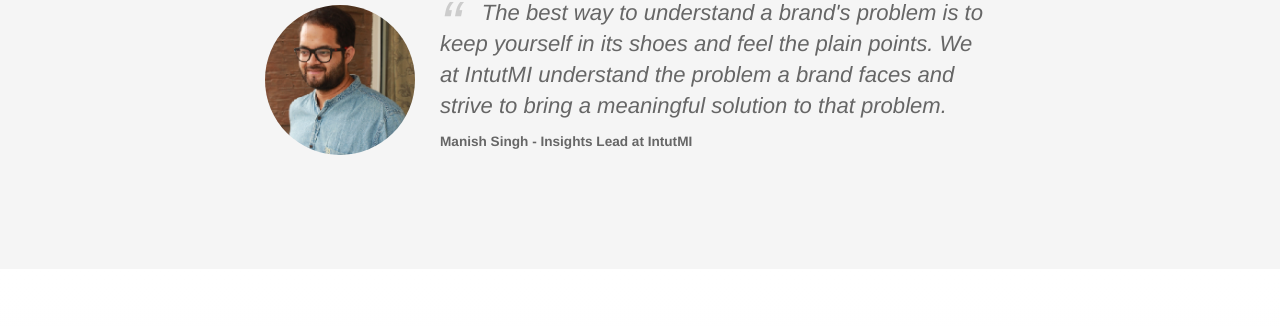
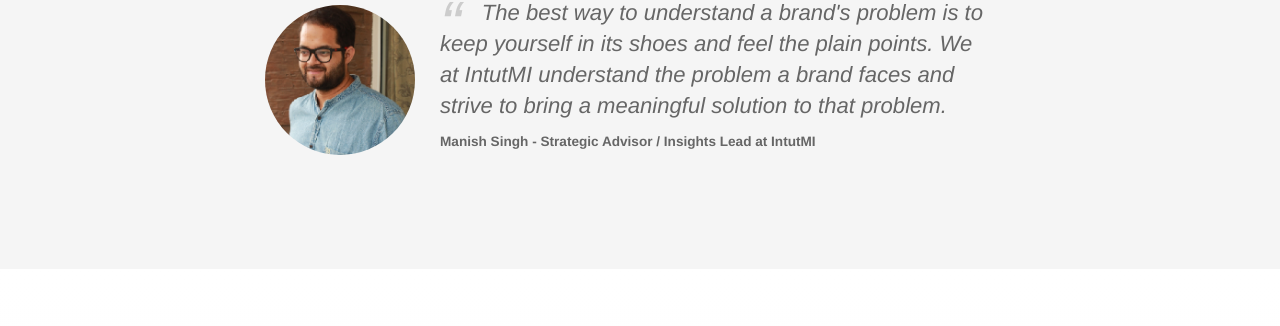
Before and after one commit to intutdev/intutmi.github.io, a Jekyll site: the page built from index.html, in a window 1280 px wide and 900 px high, scrolled down 2429 px. Shown: the part 126-452 px from the top of the window. Built offline with Jekyll 4.4.1, drawn with Linux system fonts in a browser that asks for light colours.

Commit message:
Updated 2 files via CloudCannon

```diff
--- a/_layouts/default.html
+++ b/_layouts/default.html
@@ -2,14 +2,14 @@
 
 <html lang="en">
 	<head>
-		<meta charset="utf-8">
-		<meta name="viewport" content="width=device-width, initial-scale=1">
+		<meta charset="utf-8" />
+		<meta name="viewport" content="width=device-width, initial-scale=1" />
 
 		{% seo %}
 		{% feed_meta %}
 
-		<link rel="stylesheet" href="{{ site.baseurl }}/css/screen.css">
-		<link rel="icon" type="image/png" href="{{ site.baseurl }}/favicon.png">
+		<link rel="stylesheet" href="{{ site.baseurl }}/css/screen.css" />
+		<link rel="icon" type="image/png" href="{{ site.baseurl }}/favicon.png" />
 
 		{% if jekyll.environment == 'production' and site.google_analytics_key != '' %}
 			<script>
@@ -23,28 +23,32 @@
 	<body>
 		<header>
 			<div class="container editable">
-				<div class="company-name"><a href="{{ site.baseurl }}/"><img src="{{ site.baseurl }}/images/logo.svg" alt="IntutMI Logo" width="105" height="53" /></a></div>
-				{% include navigation.html %}
+				<div class="company-name"><a class="cc-active" href="/"><img alt="IntutMI Logo" width="105" height="53" src="/images/logo.svg" /></a></div>
+				<nav><a class="nav-toggle" id="open-nav" href="#">☰</a> <a class="editor-link btn" href="cloudcannon:collections/_data/navigation.yml"><strong>✎</strong> Edit navigation</a> <a href="/services/
+				">Services</a> <a href="/blog/
+				">Blog</a> <a href="/about/
+				">About</a></nav>
 			</div>
 		</header>
 		{{ content }}
 		<footer>
 			<div class="container editable">
-				<p class="editor-link"><a href="cloudcannon:collections/_data/footer.yml" class="btn"><strong>&#9998;</strong> Edit footer</a></p>
+				<p class="editor-link"><a class="btn" href="cloudcannon:collections/_data/footer.yml"><strong>✎</strong> Edit footer</a></p>
 				<div class="footer-columns">
-					{% for column in site.data.footer %}
 					<ul class="footer-links">
-						{% for link in column.links %}
-							<li><a {% if link.new_window %}target="_blank"{% endif %} href="{% include relative-src.html src=link.link %}" {% if link.social_icon %}class="{{ link.social_icon }}-icon"{% endif %}>
-								{% if link.social_icon %}
-									{% include social-icon.html icon=link.social_icon %}
-								{% endif %}
-								{{ link.name }}</a></li>
-						{% endfor %}
+						<li><a href="/services/
+				">Services</a></li>
+						<li><a href="/blog/
+				">Blog</a></li>
+						<li><a href="/about/
+				">About</a></li>
 					</ul>
-					{% endfor %}
+					<ul class="footer-links">
+						<li><a target="_blank" class="LinkedIn-icon" href="https://www.linkedin.com/company/intutmi/
+				"><svg fill="#000000" height="24" viewbox="0 0 24 24" width="24" xmlns="http://www.w3.org/2000/svg"><path d="M19,19H16V13.7A1.5,1.5 0 0,0 14.5,12.2A1.5,1.5 0 0,0 13,13.7V19H10V10H13V11.2C13.5,10.36 14.59,9.8 15.5,9.8A3.5,3.5 0 0,1 19,13.3M6.5,8.31C5.5,8.31 4.69,7.5 4.69,6.5A1.81,1.81 0 0,1 6.5,4.69C7.5,4.69 8.31,5.5 8.31,6.5A1.81,1.81 0 0,1 6.5,8.31M8,19H5V10H8M20,2H4C2.89,2 2,2.89 2,4V20A2,2 0 0,0 4,22H20A2,2 0 0,0 22,20V4C22,2.89 21.1,2 20,2Z" /></svg> LinkedIn</a></li>
+					</ul>
 				</div>
-				<p class="copyright">&copy; 2019-2020 IntutMI • <a href="#">Terms</a> &amp; <a href="#">Privacy</a></p>
+				<p class="copyright">&copy; 2019-2020 IntutMI &bull; <a href="#">Terms</a> &amp; <a href="#">Privacy</a></p>
 			</div>
 		</footer>
 		<script>
--- a/index.html
+++ b/index.html
@@ -5,16 +5,10 @@
 
 <section class="hero">
 	<div class="text-container editable">
-		<h1>
-			One place for <strong>All Sponsorship Needs</strong>
-		</h1>
-		<p class="subtext">
-			Track and optimize your brand
-		</p>
-		<div class="cta button alt"><a href="{{ site.baseurl }}/services/">Care to know more?</a></div>
-		<div>
-			<img src="/images/dashboard.png" alt="Screenshot" class="screenshot editable" />
-		</div>
+		<h1>One place for <strong>All Sponsorship Needs</strong></h1>
+		<p class="subtext">Track and optimize your brand</p>
+		<div class="cta button alt"><a href="/services/">Care to know more?</a></div>
+		<div><img alt="Screenshot" class="screenshot" src="/images/dashboard.png" /></div>
 	</div>
 </section>
 
@@ -22,7 +16,7 @@
 	<section>
 		<div class="container flex">
 			<div class="text editable">
-				<h2 style="color:#4168e4" font-weight:bold>Our Beginning</h2>
+				<h2 style="color:#4168e4" font-weight:bold="">Our Beginning</h2>
 				<p>IntutMI was born out of the desperation for helping out brands reach their maximum potential through sponsorship in Sports &amp; Entertainment Industry. Formed in 2019 with a group of energetic people, IntutMI had pledged it's allegiance to ALL brands across ALL industries ALL over the world.</p>
 			</div>
 			<div class="image">
@@ -34,7 +28,7 @@
 	<section>
 		<div class="container flex">
 			<div class="text editable">
-				<h2 style="color:#4168e4" font-weight:bold>Eyes Everywhere</h2>
+				<h2 style="color:#4168e4" font-weight:bold="">Eyes Everywhere</h2>
 				<p>There isn't a brand that is not in our peripheral. And there is no event in sports and entertainment that we haven't touched. Our aim is to dive as deep as we can into the belly of S&amp;E commerce, to see what has been missed, to analyse the past trend, evaluate the current scenario and predict the future.</p>
 			</div>
 			<div class="image">
@@ -46,7 +40,7 @@
 	<section>
 		<div class="container flex">
 			<div class="text editable">
-				<h2 style="color:#4168e4" font-weight:bold>Everything You Ask For, Just At Cheaper Price</h2>
+				<h2 style="color:#4168e4" font-weight:bold="">Everything You Ask For, Just At Cheaper Price</h2>
 				<p>That's because we believe in being the catalyst. We are someone who love our work and want to share our knowledge with you.&nbsp;</p>
 			</div>
 			<div class="image">
@@ -58,23 +52,17 @@
 	<section class="testimonial editable">
 		<div class="container flex">
 			<div class="testimonial-block">
-				<div class="square-image"><img src="{{ site.baseurl }}/images/team/manish-c.png" /></div>
+				<div class="square-image"><img src="/images/team/manish-c.png" /></div>
 				<blockquote>
-					<p>
-						The best way to understand a brand's problem is to keep yourself in its shoes and feel the plain points. We at IntutMI understand the problem a brand faces and strive to bring a meaningful solution to that problem.
-					</p>
-					<p class="author">
-						Manish Singh - Insights Lead at IntutMI
-					</p>
+					<p>The best way to understand a brand's problem is to keep yourself in its shoes and feel the plain points. We at IntutMI understand the problem a brand faces and strive to bring a meaningful solution to that problem.</p>
+					<p class="author">Manish Singh - Strategic Advisor / Insights Lead at IntutMI</p>
 				</blockquote>
 			</div>
 		</div>
 	</section>
 
 	<section class="bottom-cta editable">
-		<h2>
-			<strong>Increase&nbsp;</strong>your brand exposure today!
-		</h2>
-		<div class="button alt"><a href="{{ site.baseurl }}/contact/">Interested?</a></div>
+		<h2><strong>Increase&nbsp;</strong>your brand exposure today!</h2>
+		<div class="button alt"><a href="/contact/">Interested?</a></div>
 	</section>
 </div>
```
